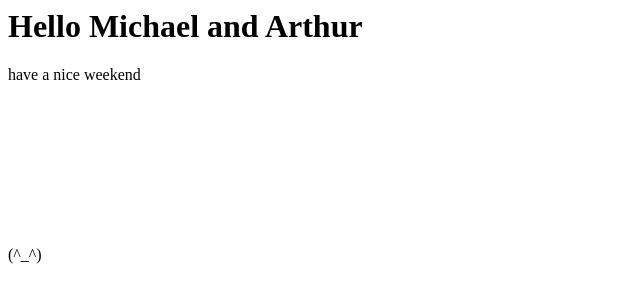
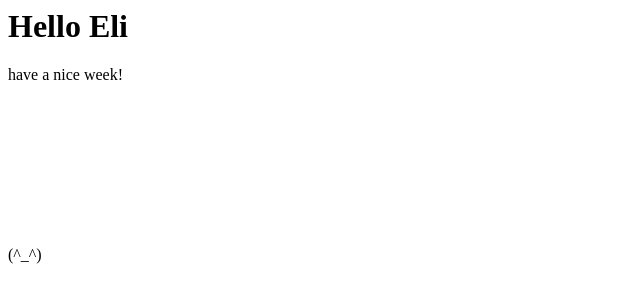
Before and after one commit to michaelloewensteinviz/test, a plain HTML site: page index.html in a window 1280 px wide. Shown: the whole page, without its empty margins (0-640 px from the left). Drawn offline with Linux system fonts and the light colour scheme.

Commit message:
Update index.html

```diff
--- a/index.html
+++ b/index.html
@@ -1,6 +1,6 @@
 <html>
-<h1>Hello Michael and Arthur</h1>
-<h7>have a nice weekend</h7>
+<h1>Hello Eli</h1>
+<h7>have a nice week!</h7>
 <br><br>
 <br><br>
 <br><br>
```
